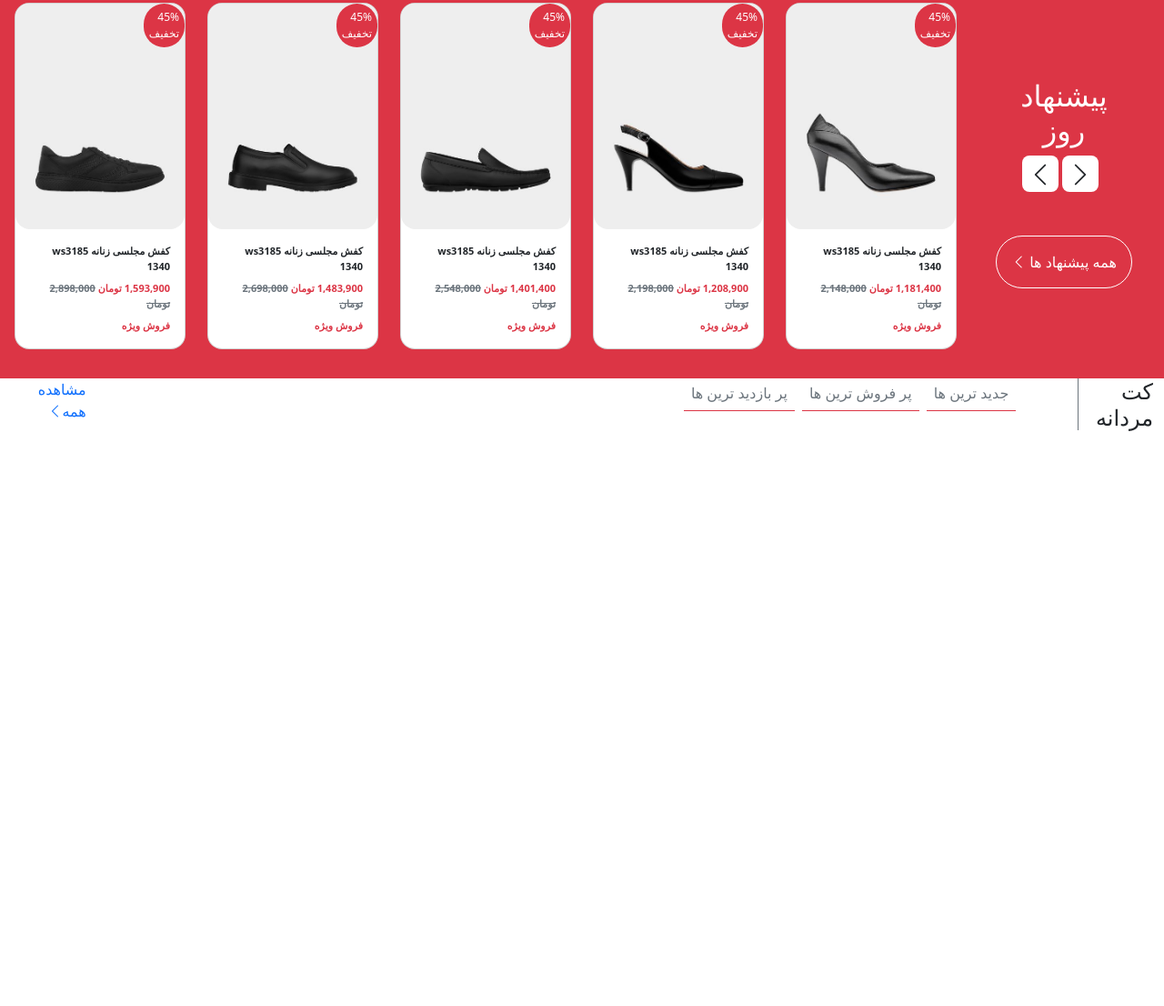
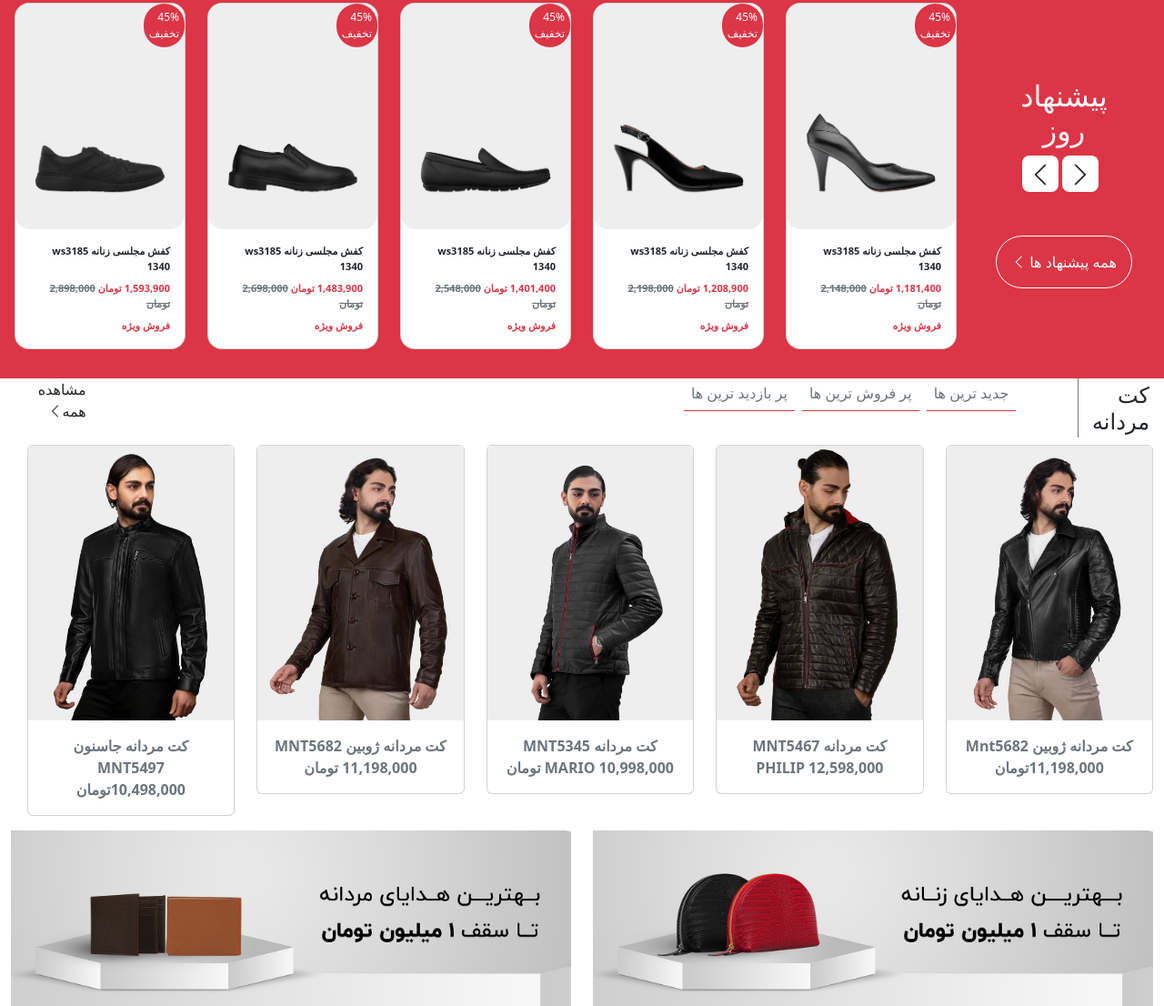
Before and after one commit to mohammadhosein-karimi/mohammadhosein-karimi.github.io, a plain HTML site: page index.html in a window 1280 px wide. Shown: the part 625-1731 px from the top of the page at 91% size. Before the commit the page ends 1106 px from the top, so only its background shows below. Drawn offline with nearby package versions, Linux system fonts and the light colour scheme.

Commit message:
create adsarea & customize second-slider

```diff
--- a/css/index.css
+++ b/css/index.css
@@ -87,12 +87,19 @@
         font-size: 11px;
         font-weight: bold;
  }
+    .col-xl-half{
+        width:19.725%;
+    }
 }
 
 @media all and (min-width:1400px){
     .card-body-custom{
         font-size: 12px;
         font-weight: bold;
+ }
+
+ .col-xl-half{
+    width:19.725%;
  }
 }
 
--- a/index.html
+++ b/index.html
@@ -221,7 +221,6 @@
 
   <div class="container-fluid p-3 bg-danger ">
     <div class="row ">
-      <div class="carousel slide " data-ride="carousel">
         <div class="carousel-fade ">
           <div class="carousel-item active">
             <div class="row">
@@ -303,9 +302,9 @@
   <div class="container-fluid">
     <div class="row">
       <div class="col-6 col-sm-6 col-md-6 col-lg-1 col-xl-1 col-xxl-1">
-        <h4 class="d-inline-block border border-1 border-secondary border-bottom-0 border-top-0 border-end-0" >کت مردانه </h4>
+        <h4 class="d-inline-block border border-1 border-secondary border-bottom-0 border-top-0 border-end-0 p-1 " > کت مردانه&nbsp; </h4>
       </div>
-      <div class="col-6 col-sm-6 col-md-6 col-lg-1 col-xl-1 col-xxl-1 order-lg-2 order-xl-2 order-xxl-2"><a class="float-start  text-decoration-none" href="">مشاهده همه<i class="bi bi-chevron-left"></i></a></div>
+      <div class="col-6 col-sm-6 col-md-6 col-lg-1 col-xl-1 col-xxl-1 order-lg-2 order-xl-2 order-xxl-2"><a class="float-start  text-decoration-none link-dark" href="">مشاهده همه<i class="bi bi-chevron-left"></i></a></div>
       <div class="col-12 col-sm-12 col-md-12 col-lg-10 col-xl-10 col-xxl-10 order-lg-1 order-xl-1 order-xxl-1">
           <ul class="text-center">
           <li class="list-unstyled d-inline-block m-1 float-lg-end" > <a class="link-secondary p-2 text-decoration-none border border-danger border-bottom border-end-0 border-top-0 border-start-0" href="">جدید ترین ها</a></li>
@@ -315,6 +314,87 @@
       </div>
     </div>
   </div>
-</div>
-</body>
+  <div class="container-fluid">
+    <div class="row">
+      <div class="carousel-fade ">
+          <div class="carousel-item active">
+              <div class="row">
+                <div class="col-6 col-sm-6 col-md-4 col-lg-3 col-xl-half">
+                    <div class="card ">
+                        <img class="img-fluid" src="images/product2-1.jpg" alt="">
+                      <div class="card-body text-center fw-bold text-secondary">
+                        کت مردانه ژوبین Mnt5682
+                        <span>11,198,000تومان</span>
+                      </div>
+                    </div>
+                </div>
+                <div class="col-6 col-sm-6 col-md-4 col-lg-3  col-xl-half">
+                  <div class="card">
+                  <img class="img-fluid" src="images/product2-2.jpg" alt="">
+                    <div class="card-body text-center fw-bold text-secondary">
+                      کت مردانه MNT5467 PHILIP
+                      <span>12,598,000</span>
+                    </div>
+                </div>
+
+                </div>
+                <div class="d-none d-sm-none d-md-block col-md-4 col-lg-3  col-xl-half">
+                  <div class="card">
+                     <img class="img-fluid" src="images/product2-3.jpg" alt="">
+                    <div class="card-body text-center fw-bold text-secondary">
+                      کت مردانه MNT5345 MARIO
+                      <span>10,998,000 تومان</span>
+                      <span></span>
+                    </div>
+                  </div>
+
+                </div>
+                <div class="d-none d-lg-block col-lg-3  col-xl-half">
+                  <div class="card">
+                    <img class="img-fluid" src="images/product2-4.jpg" alt="">
+                    <div class="card-body text-center fw-bold text-secondary">
+                      کت مردانه ژوبین MNT5682
+                      <span>11,198,000 تومان</span>
+                    </div>
+                  </div>
+
+                </div>
+                <div class="d-none d-xl-block  col-xl-half">
+                  <div class="card">
+                    <img class="img-fluid" src="images/product2-5.jpg" alt="">
+                      <div class="card-body text-center fw-bold text-secondary">
+                        کت مردانه جاسنون MNT5497
+                        <span>10,498,000تومان</span>
+                      </div>
+                  </div>
+                </div>
+                <div class="d-none col-xl-2 col-xxl-2 col-xl-half">
+                  <div class="card">
+                    <img class="img-fluid" src="images/product2-5.jpg" alt="">
+                      <div class="card-body text-center fw-bold text-secondary">
+                        کت مردانه جاسنون MNT5497
+                        <span>10,498,000تومان</span>
+                      </div>
+                  </div>
+                </div>
+              </div>
+          </div>
+        </div>
+      </div>
+    </div>
+    <div class="container-fluid mt-3">
+      <div class="row">
+        <div class="col-12 col-sm-12 col-md-6 col-lg-6 col-xl-6 col-xxl-6">
+          <a href="">
+            <img class="img-fluid" src="images/ads-area1-1.jpg" alt="">
+          </a>
+        </div>
+        <div class="col-12 col-sm-12 col-md-6 col-lg-6 col-xl-6 col-xxl-6">
+          <a href="">
+            <img class="img-fluid" src="images/ads-aria1-2.jpg" alt="">
+          </a>
+        </div>
+      </div>
+    </div>
+  </body>
 </html>
```
Also changed, not shown: images/ads-area1-1.jpg (added), images/ads-aria1-2.jpg (added).
